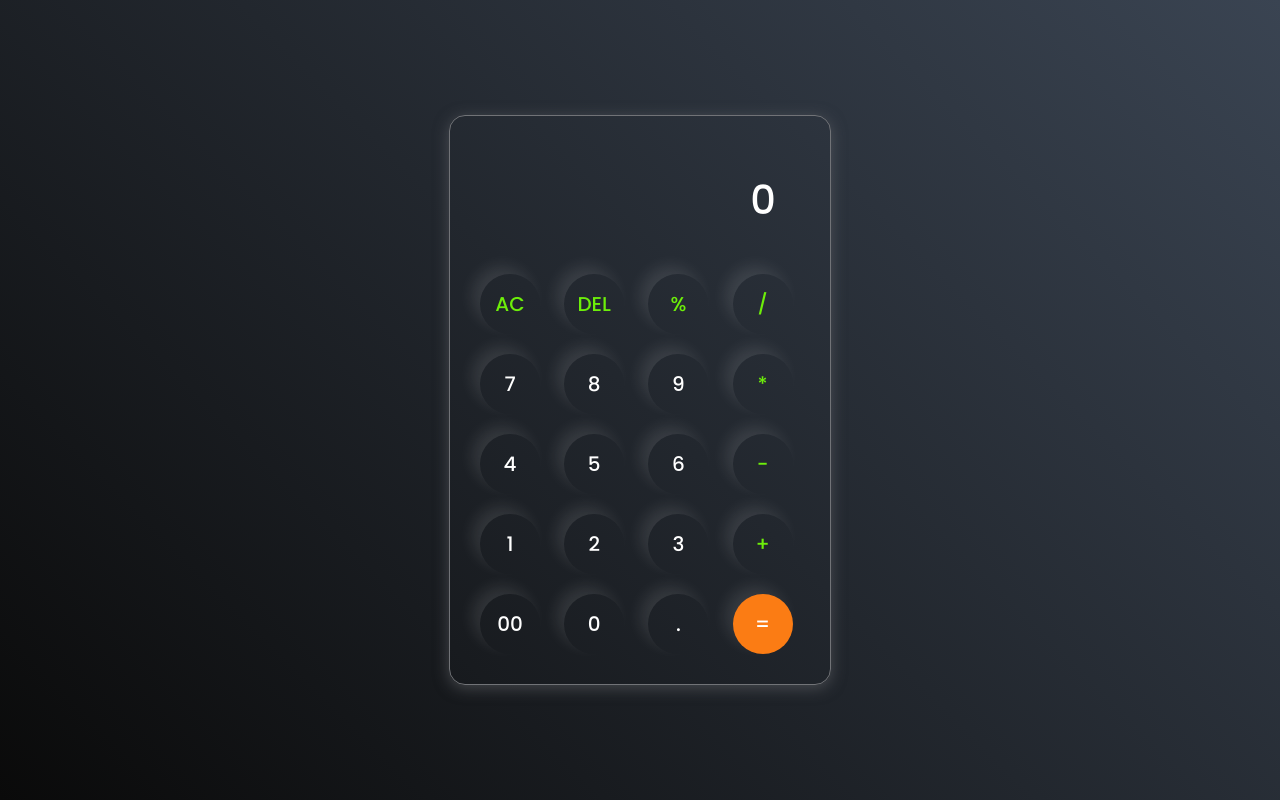
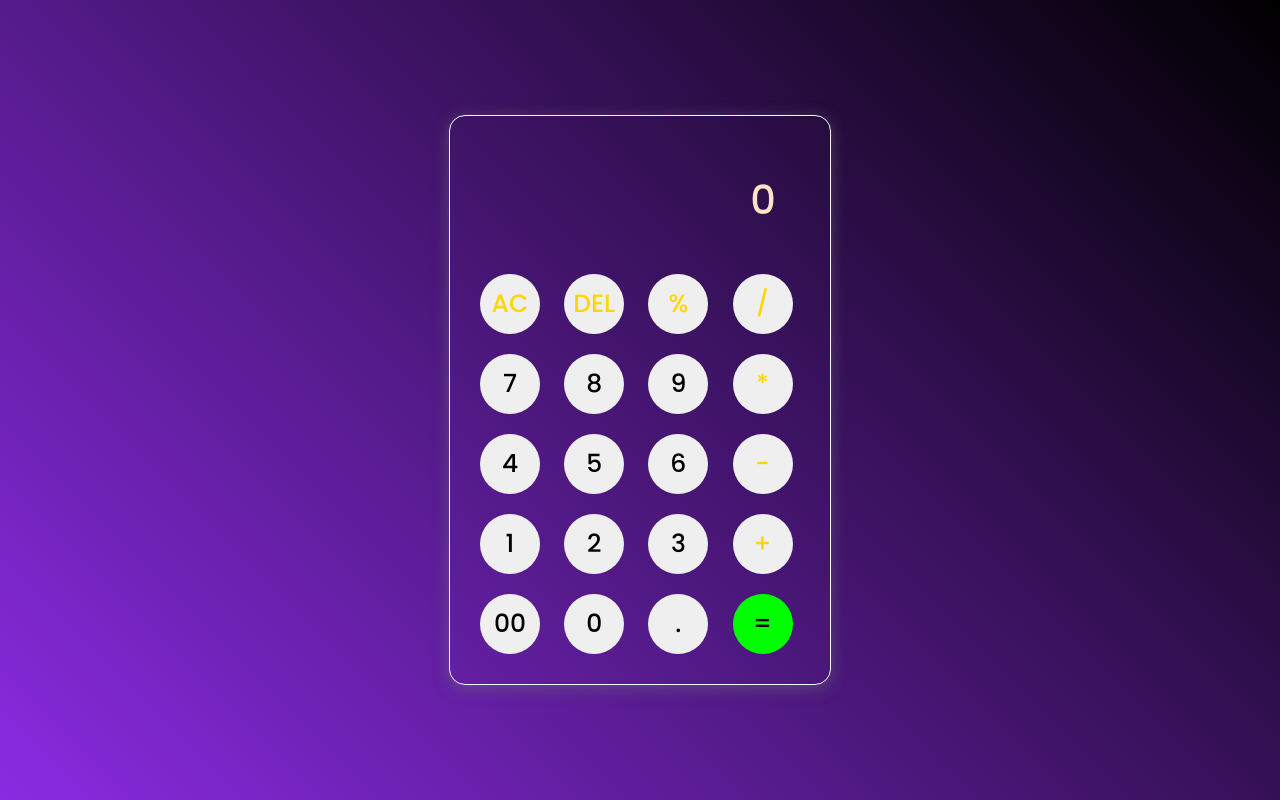
Before and after one commit to AritraDasIT/Project_Calculator, a plain HTML site: page index.html in a window 1280 px wide. Drawn offline with Linux system fonts and the light colour scheme.

Commit message:
Update style.css

```diff
--- a/style.css
+++ b/style.css
@@ -13,52 +13,48 @@ body{
     display: flex;
     justify-content: center;
     align-items: center;
-    background: linear-gradient(45deg, #0a0a0a, #3a4452);
+    background: linear-gradient(45deg, #8A2BE2,#000000);
 }
 
 .calculator{
-    border: 1px solid #717377;
+    border:1px solid #F0F8FF;
     padding: 20px;
-    border-radius: 16px;
+    border-radius:16px;
     background: transparent;
-    box-shadow: 0px 3px 15px rgba(113, 115, 119, 0.5);
+    box-shadow: 0px 3px 15px rgba(113,115,119,0.5);
 
 }
 
 input{
-    width: 320px;
+
+    width:320px;
     border: none;
     padding: 24px;
-    margin: 10px;
+    margin:10px;
     background: transparent;
-    box-shadow: 0px 3px 15px rgbs(84, 84, 84, 0.1);
+    box-shadow: 0px 3px 15px rgbs(84,85,86,0.1);
     font-size: 40px;
     text-align: right;
     cursor: pointer;
-    color: #ffffff;
 }
 
 input::placeholder{
-    color: #ffffff;
+    color: bisque;
 }
 
 button{
     border: none;
     width: 60px;
-    height: 60px;
+    height:60px;
     margin: 10px;
     border-radius: 50%;
-    background: transparent;
-    color: #ffffff;
-    font-size: 20px;
-    box-shadow: -8px -8px 15px rgba(255, 255, 255, 0.1);
+    font-size: 25px;
     cursor: pointer;
 }
 
 .equalBtn{
-    background-color: #fb7c14;
+    background-color:#00FF00;
 }
-
 .operator{
-    color: #6dee0a;
+    color:#FFD700;
 }
```
